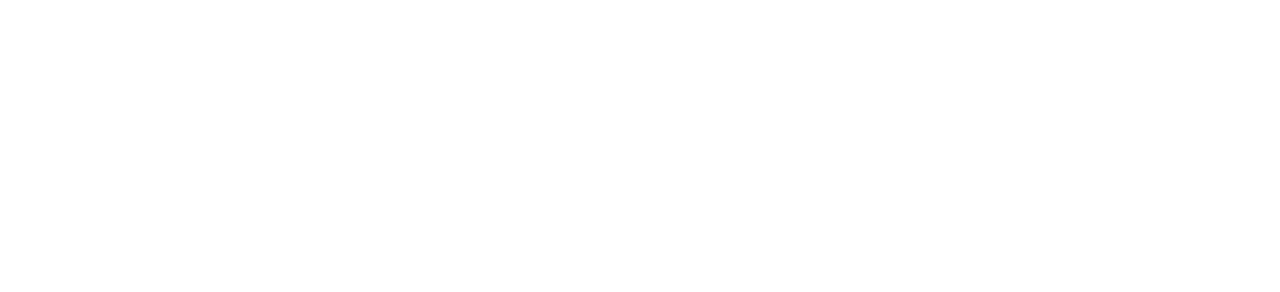
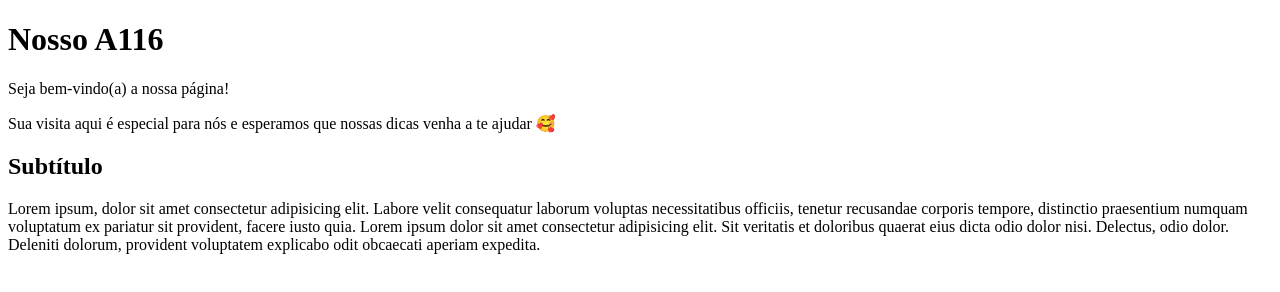
Before and after one commit to jonatastovani/apea116, a plain HTML site: page index.html in a window 1280 px wide. Drawn offline with Linux system fonts and the light colour scheme.

Commit message:
Update index.html

```diff
--- a/index.html
+++ b/index.html
@@ -7,6 +7,15 @@
     <title>Principal</title>
 </head>
 <body>
+    <header>
+        <h1>Nosso A116</h1>
+        <p>Seja bem-vindo(a) a nossa página!</p>
+        <p>Sua visita aqui é especial para nós e esperamos que nossas dicas venha a te ajudar &#x1F970;</p>
+    </header>
 
+    <main>
+        <h2>Subtítulo</h2>
+        <p>Lorem ipsum, dolor sit amet consectetur adipisicing elit. Labore velit consequatur laborum voluptas necessitatibus officiis, tenetur recusandae corporis tempore, distinctio praesentium numquam voluptatum ex pariatur sit provident, facere iusto quia. Lorem ipsum dolor sit amet consectetur adipisicing elit. Sit veritatis et doloribus quaerat eius dicta odio dolor nisi. Delectus, odio dolor. Deleniti dolorum, provident voluptatem explicabo odit obcaecati aperiam expedita.</p>
+    </main>
 </body>
 </html>
```
